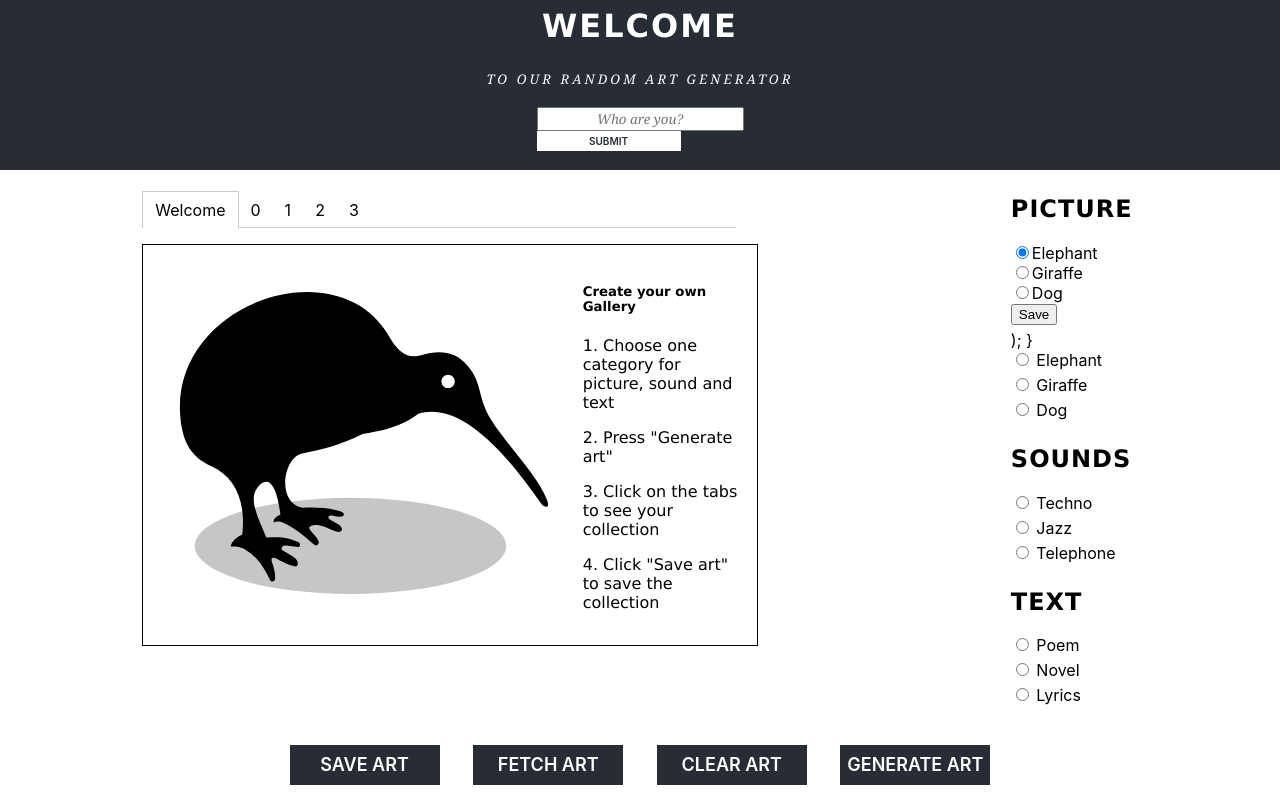
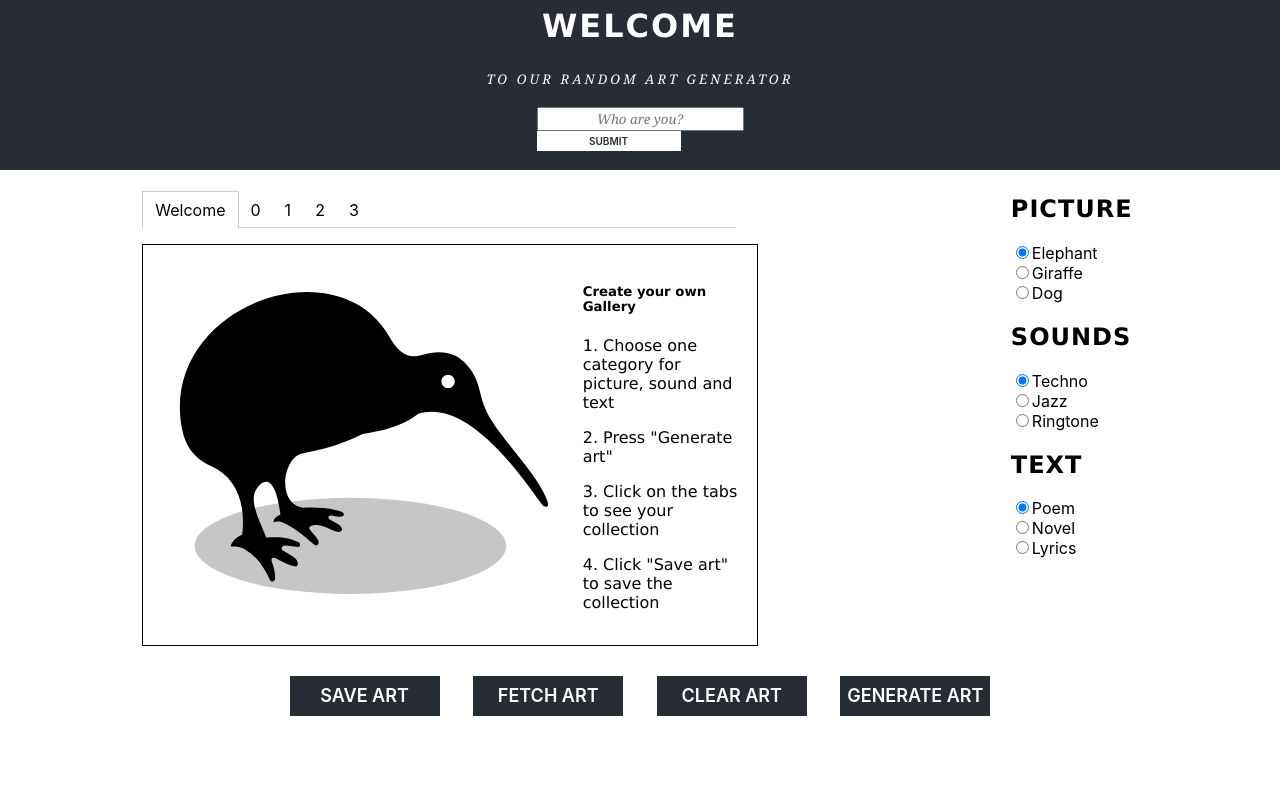
Before and after one commit to fridasolheim/IT2810-Project-2-React, a React (Create React App) app: page / in a window 1280 px wide. Built offline with nearby package versions, Linux system fonts and the light colour scheme.

Commit message:
Fixed everything with checkboxes

```diff
--- a/src/App.js
+++ b/src/App.js
@@ -2,7 +2,6 @@ import React,{Component} from 'react';
 import kiwi from './kiwi.svg';
 import './App.css';
 import Header from './Components/Header';
-import Checkboxes from './Components/Checkboxes';
 import Tabs from './Components/Tabs';
 import Page from './Components/Page';
 
@@ -12,14 +11,11 @@ class App extends Component {
   constructor(props){
     super(props);
     this.handleClick = this.handleClick.bind(this);
-    this.handleChange = this.handleChange.bind(this);
-    //this.handleSubmit = this.handleSubmit.bind(this);
 
     this.state = {
-      chosenMedia: [null,null,null],
-      chosenPicture: null,
-      chosenSound: null,
-      chosenText: null,
+      chosenPicture: 1,
+      chosenSound: 4,
+      chosenText: 7,
       activeTab:1,
 
       pictures: [
@@ -27,101 +23,57 @@ class App extends Component {
           id: 1,
           title: 'Elephant',
           completed: true,
-          group: 1
         },
         {
           id: 2,
           title: 'Giraffe',
           completed: false,
-          group: 1
-
         },
         {
           id: 3,
           title: 'Dog',
           completed: false,
-          group: 1
         }],
       sounds:[
         {
           id: 4,
           title: 'Techno',
           completed: true,
-          group: 2
         },
         {
           id: 5,
           title: 'Jazz',
           completed: false,
-          group: 2
         },
         {
           id: 6,
           title: 'Telephone',
           completed: false,
-          group: 2
         }],
       text:[
         {
           id: 7,
           title: 'Poem',
           completed: true,
-          group: 3
         },
         {
           id: 8,
           title: 'Novel',
           completed: false,
-          group: 3
         },
         {
           id: 9,
           title: 'Lyrics',
           completed: false,
-          group: 3
         }
     ]}
 }
 
-  // Toggle checked
-  checked = (id) => {
-    this.setState({
-      pictures: this.state.pictures.map((radio) => {
-        if (radio.id === id){
-          radio.completed = !radio.completed
-          console.log("pic: ",id);
-          this.state.chosenMedia.splice(0, 1, id); //splice-syntax: (index, how many elements to be deleted (here it removes its placeholder), element to be inserted)
-          this.setState({selectedOptionPic: id});
-        }
-        return radio;
-      }),
-      sounds: this.state.sounds.map((radio) => {
-        if (radio.id === id){
-          radio.completed = !radio.completed
-          console.log("sound: ",id);
-          this.state.chosenMedia.splice(1, 1, id);
-          this.setState({selectedOptionSound: id});
-        }
-        return radio;
-      }),
-      text: this.state.text.map((radio) => {
-        if (radio.id === id){
-          radio.completed = !radio.completed
-          console.log("txt: ",id);
-          this.state.chosenMedia.splice(2, 1, id);
-          this.setState({selectedOptionText: id});
-        }
-        console.log(this.state.chosenMedia);
-        return radio;
-      })
-    });
-  };
-
   handleSave = () => {
     //const {chosenPicture, chosenSound, chosenText} = this.state;
-    localStorage.setItem('chosenPicture', this.state.chosenMedia[0]);
-    localStorage.setItem('chosenSound', this.state.chosenMedia[1]);
-    localStorage.setItem('chosenText', this.state.chosenMedia[2]);
+    localStorage.setItem('chosenPicture', this.state.chosenPicture);
+    localStorage.setItem('chosenSound', this.state.chosenSound);
+    localStorage.setItem('chosenText', this.state.chosenText);
     console.log("Numbers transmitted to local storage");
   }
 
@@ -134,18 +86,15 @@ class App extends Component {
   }
 
   //upon clicking "generate art"
-  handleClick = () => {
-    this.setState({chosenPicture: this.state.chosenMedia[0]});
-    this.setState({chosenSound: this.state.chosenMedia[1]});
-    this.setState({chosenText: this.state.chosenMedia[2]});
+  handleClick = (formSubmitEvent) => {
+    formSubmitEvent.preventDefault();
     console.log("handleClick clicked!");
     console.log("pic:" + this.state.chosenPicture,", sound:" + this.state.chosenSound,", text:" + this.state.chosenText);
   }
 
   handleClear = () => {
     //Reset state:
-    this.setState({chosenMedia: [null, null, null], chosenText: this.null, chosenSound: this.null, chosenPicture: this.null});
-    //TODO: Vi må oppdatere siden på et vis, og få fjernet avkrysningen
+    this.setState({chosenText: this.null, chosenSound: this.null, chosenPicture: this.null});
   };
 
   whichTab = (tab) => {
@@ -154,11 +103,18 @@ class App extends Component {
     })
   }
 
-  handleChange(event) {
-    this.setState({
-      chosenPicture: event.target.value
-    });
-  }
+  handleOptionChange = changeEvent => {
+      if((Number(changeEvent.target.value))<4){
+        this.setState({chosenPicture: Number(changeEvent.target.value)})
+      }
+      else if((Number(changeEvent.target.value))>3 && (Number(changeEvent.target.value))<7){
+        this.setState({chosenSound: Number(changeEvent.target.value)})
+      }
+      else if((Number(changeEvent.target.value))>6){
+        this.setState({chosenText: Number(changeEvent.target.value)})
+      }
+  };
+
 
 render(){
   return(
@@ -188,61 +144,69 @@ render(){
         </Tabs>
         <div className= "checkboxesStyle">
           <h2>PICTURE</h2>
-          <form className = "checkboxesStyle">
+          <form>
           <div className="pictures">
-            <label>
-              <input
-                type="radio"
-                name="react-tips"
-                value="1"
-                checked={true}
-                className="form-check-input"
-              />
+          <label>
+              <input type="radio" name="picturesGroup" value="1" className="form-check-input" checked={this.state.chosenPicture === 1} onChange={this.handleOptionChange}/>
               Elephant
             </label>
           </div>
-
           <div className="pictures">
             <label>
-              <input
-                type="radio"
-                name="react-tips"
-                value="2"
-                className="form-check-input"
-              />
+              <input type="radio" name="picturesGroup" value="2" className="form-check-input" checked={this.state.chosenPicture === 2} onChange={this.handleOptionChange}/>
               Giraffe
             </label>
           </div>
-
           <div className="pictures">
             <label>
-              <input
-                type="radio"
-                name="react-tips"
-                value="3"
-                className="form-check-input"
-              />
+              <input type="radio" name="picturesGroup" value="3" className="form-check-input" checked={this.state.chosenPicture === 3} onChange={this.handleOptionChange}/>
               Dog
             </label>
           </div>
-
-          <div className="form-group">
-            <button className="btn btn-primary mt-2" type="submit">
-              Save
-            </button>
+      </form>
+          <h2>SOUNDS</h2>
+          <form>
+          <div className="sounds">
+          <label>
+              <input type="radio" name="soundsGroup" value="4" className="form-check-input-2" checked={this.state.chosenSound === 4} onChange={this.handleOptionChange}/>
+              Techno
+            </label>
+          </div>
+          <div className="sounds">
+            <label>
+              <input type="radio" name="soundsGroup" value="5" className="form-check-input-2" checked={this.state.chosenSound === 5} onChange={this.handleOptionChange}/>
+              Jazz
+            </label>
+          </div>
+          <div className="sounds">
+            <label>
+              <input type="radio" name="soundsGroup" value="6" className="form-check-input-2" checked={this.state.chosenSound === 6} onChange={this.handleOptionChange}/>
+              Ringtone
+            </label>
           </div>
       </form>
-
-  );
-}
-
-
-          <Checkboxes checkboxes={this.state.pictures} checked={this.checked} className="pictures" onChange={this.handleOptionChange}/>
-          <h2>SOUNDS</h2>
-          <Checkboxes checkboxes={this.state.sounds} checked={this.checked} className="sounds" onChange={this.handleOptionChange}/>
           <h2>TEXT</h2>
-          <Checkboxes checkboxes={this.state.text} checked={this.checked} className="text" onChange={this.handleOptionChange}/>
-        </div>
+          <form>
+          <div className="text">
+          <label>
+              <input type="radio" name="textGroup" value="7" className="form-check-input-3" checked={this.state.chosenText === 7} onChange={this.handleOptionChange}/>
+              Poem
+            </label>
+          </div>
+          <div className="text">
+            <label>
+              <input type="radio" name="textGroup" value="8" className="form-check-input-3" checked={this.state.chosenText === 8} onChange={this.handleOptionChange}/>
+              Novel
+            </label>
+          </div>
+          <div className="text">
+            <label>
+              <input type="radio" name="textGroup" value="9" className="form-check-input-3" checked={this.state.chosenText === 9} onChange={this.handleOptionChange}/>
+              Lyrics
+            </label>
+          </div>
+      </form>
+      </div>
       </div>
       <div className='container2'>
         <div onClick={this.handleSave} className="buttonStyle">SAVE ART</div>
@@ -255,5 +219,3 @@ render(){
 }};
 
 export default App;
-
-//{this.componentDidMount()}
--- a/src/Components/Checkbox.js
+++ /dev/null
@@ -1,25 +0,0 @@
-import React, {Component} from 'react';
-import '../App.css';
-import PropTypes from 'prop-types';
-
-
-export class Checkbox extends Component{
-
-    render(){
-        const{id, title} = this.props.choice;
-        return(
-            <div className='checkboxesStyle'>
-                <span><input type='radio' onChange={this.props.checked.bind(this, id)} />{' '}{title}</span>
-            </div>
-        )
-    }
-}
-
-// Proptypes
-
-Checkbox.propTypes = {
-    choice: PropTypes.object.isRequired,
-    checked: PropTypes.func.isRequired
-}
-
-export default Checkbox;
--- a/src/Components/Checkboxes.js
+++ /dev/null
@@ -1,18 +0,0 @@
-import React, {Component} from 'react';
-import Checkbox from './Checkbox';
-import PropTypes from 'prop-types';
-
-class Checkboxes extends Component{
-    render(){
-        return this.props.checkboxes.map((choice) => (
-        <Checkbox key={choice.id} choice={choice} checked={this.props.checked} />
-        ));
-    }
-}
-// Proptypes
-Checkboxes.propTypes = {
-    checkboxes: PropTypes.array.isRequired,
-    checked: PropTypes.func.isRequired
-}
-
-export default Checkboxes;
```
